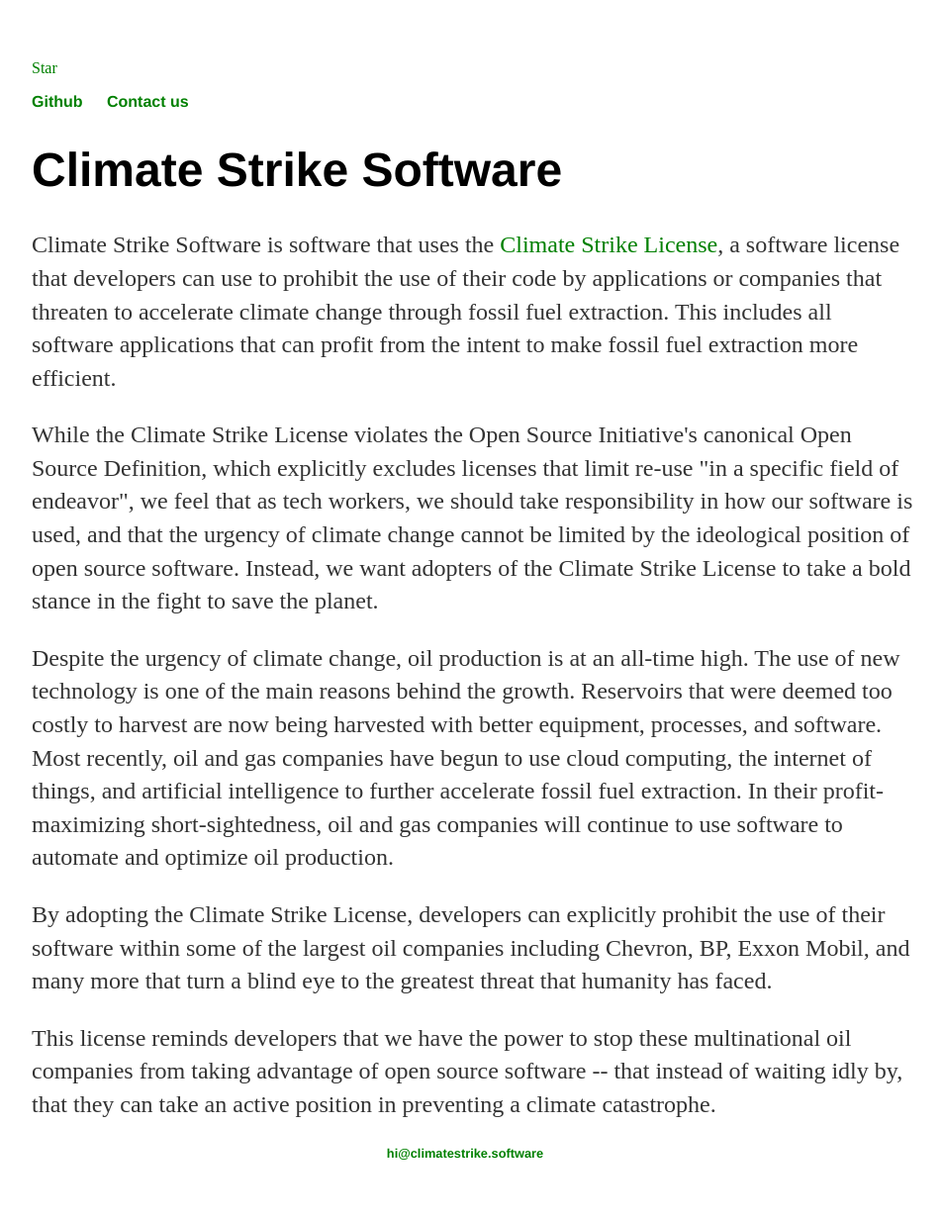
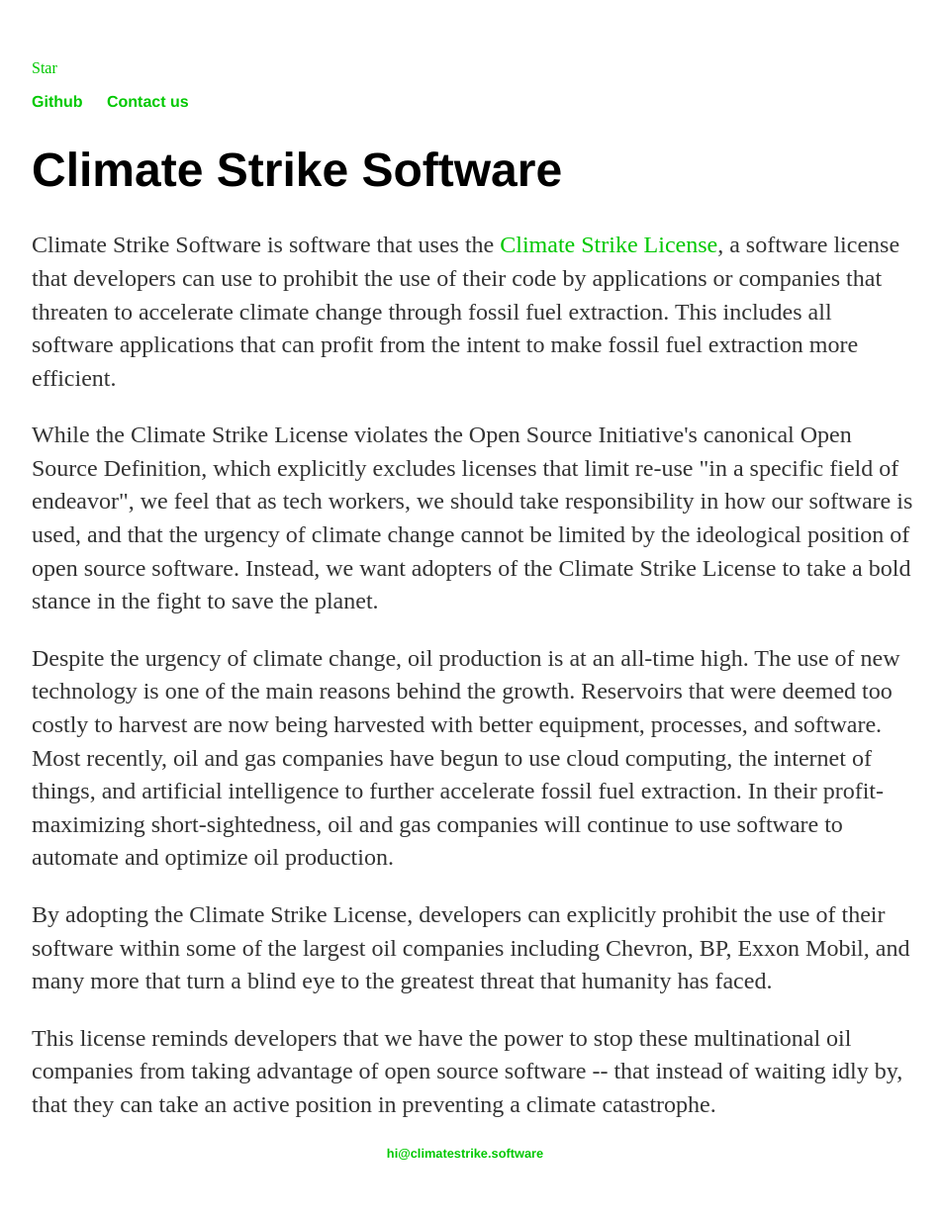
Before and after one commit to climate-strike/license, a Jekyll site: the page built from docs/index.html, in a window 1280 px wide. Shown: the whole page at 99% size, without its empty margins (160-1113 px from the left). Built offline with Jekyll 4.4.1, drawn with Linux system fonts in a browser that asks for light colours.

Commit message:
color update

```diff
--- a/docs/assets/css/main.css
+++ b/docs/assets/css/main.css
@@ -21,7 +21,7 @@
 }
 a {
     text-decoration: none;
-    color: green;
+    color: rgba(0, 200, 0, 1);
 }
 a:hover {
     text-decoration: underline;
```
